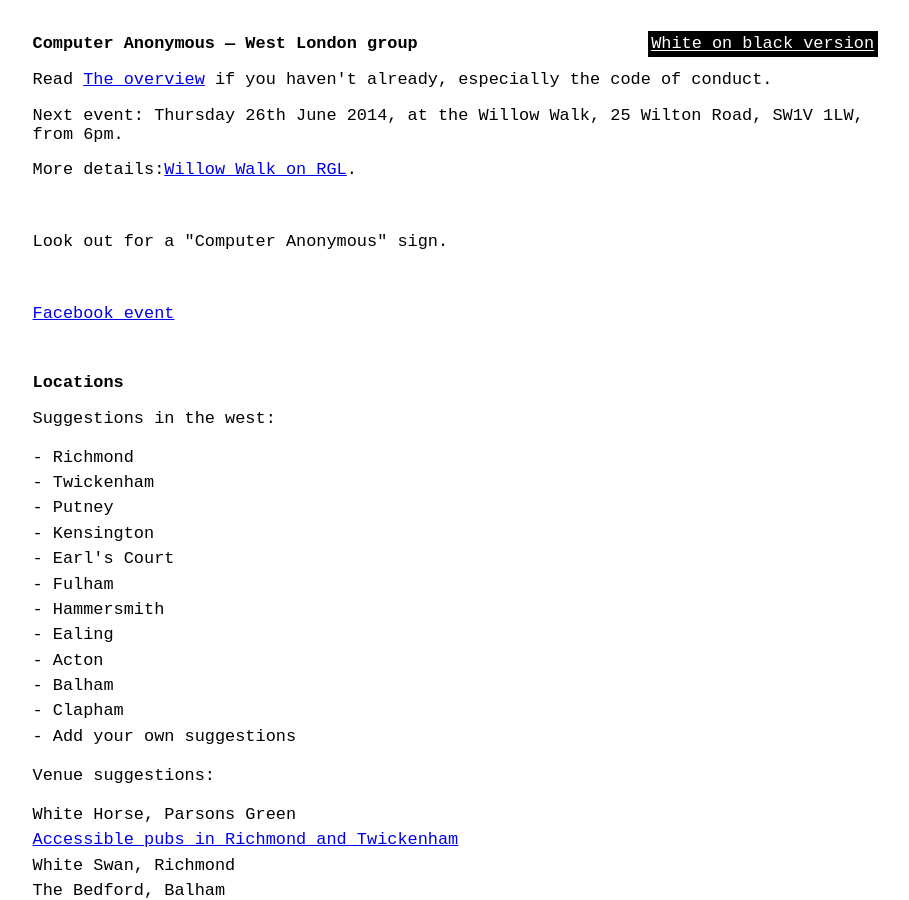
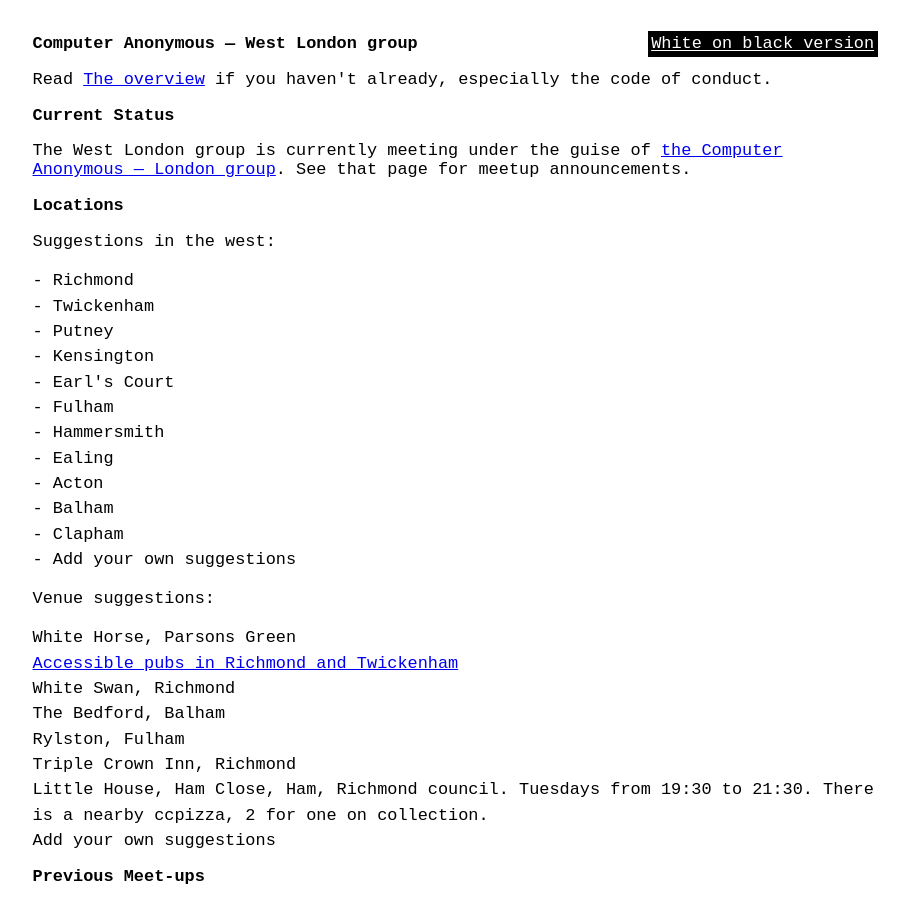
Before and after one commit to computeranonymous/computer, a Jekyll site: the page built from uk_west_london.html, in a window 1280 px wide and 900 px high. Shown: the whole window, without its empty margins (185-1094 px from the left). Built offline with Jekyll 4.4.1, drawn with Linux system fonts in a browser that asks for light colours; some of the changed text lies outside the part shown.

Commit message:
Add note on current status.

```diff
--- a/uk_west_london.html
+++ b/uk_west_london.html
@@ -5,13 +5,12 @@ title: Computer Anonymous - West London
 <h1>Computer Anonymous — West London group</h1>
 
 <p>Read <a href="index.html">The overview</a> if you haven't already, especially the code of conduct.</p>
-<p>Next event: Thursday 26th June 2014, at the Willow Walk,  25 Wilton Road, SW1V 1LW, from 6pm.</p>
-<p>More details:<a href="http://london.randomness.org.uk/wiki.cgi?Willow_Walk,_SW1V_1LW">Willow Walk on RGL</a>.</p>
-<br />
-<p>Look out for a "Computer Anonymous" sign.</p>
-<br />
-<p><a href="https://www.facebook.com/events/1581370295422625/">Facebook event</a></p>
-<br />
+
+<h2>Current Status</h2>
+
+<p>The West London group is currently meeting under the guise of <a href="http://computeranonymous.org/uk_london.html">the
+Computer Anonymous — London group</a>.  See that page for meetup announcements.</p>
+
 <h2>Locations</h2>
 <p>Suggestions in the west:</p>
 <ul><li>Richmond</li>
@@ -67,6 +66,10 @@ And also, most importantly, many wonderful conversations were had.
 This was the Facebook event: <a href="https://www.facebook.com/events/1421429641405153/">Computer Anonymous West London meet-up</a></p>
 <p>----------------------------------------------------------------------------------</p>
 
+<p>The West London group met at <a href="http://london.randomness.org.uk/wiki.cgi?Willow_Walk,_SW1V_1LW">the Willow Walk near
+Victoria Station</a> on <b>Thursday 26th June 2014</b>, from 6pm (see
+<a href="https://www.facebook.com/events/1581370295422625/">Facebook event</a>).</p>
+
 <h2>Locations in central London that might be convenient for people in west London</h2>
 <ul><li>Waterloo</li>
       <li>London Bridge</li>
```
